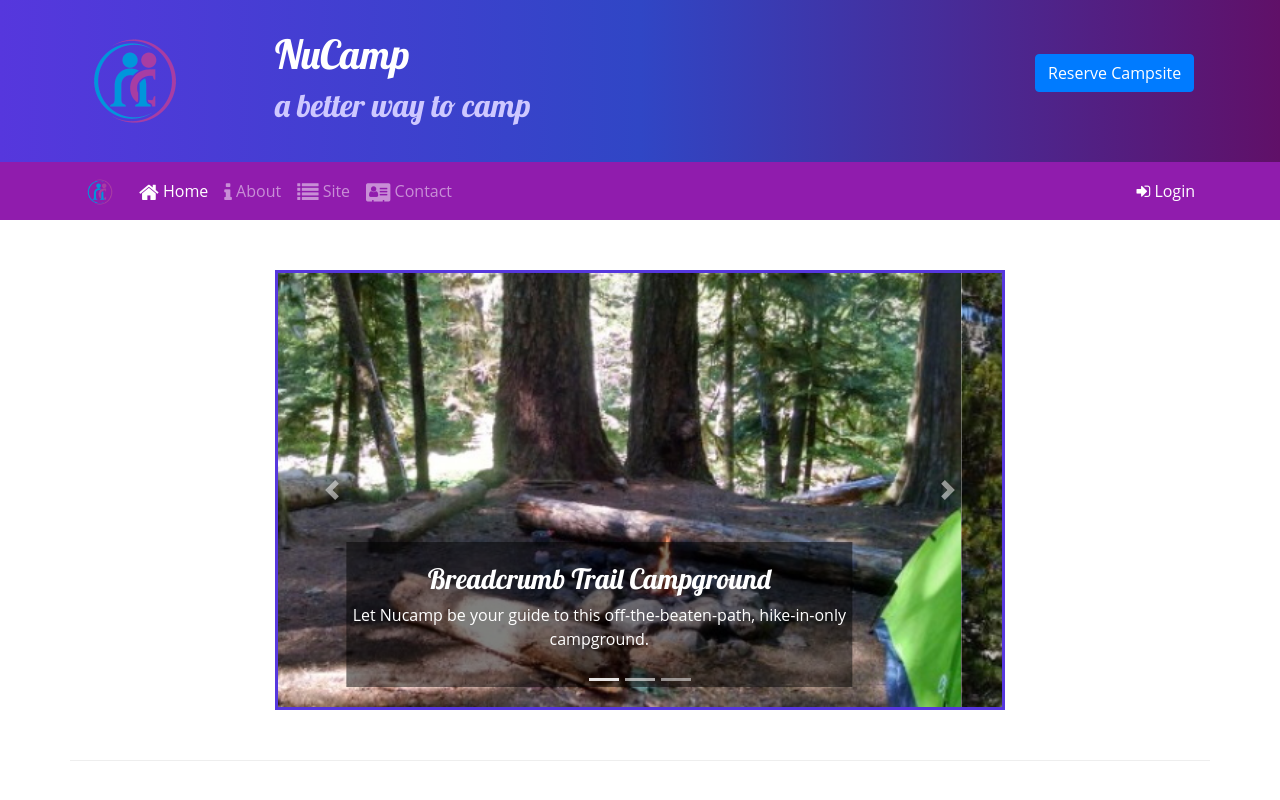
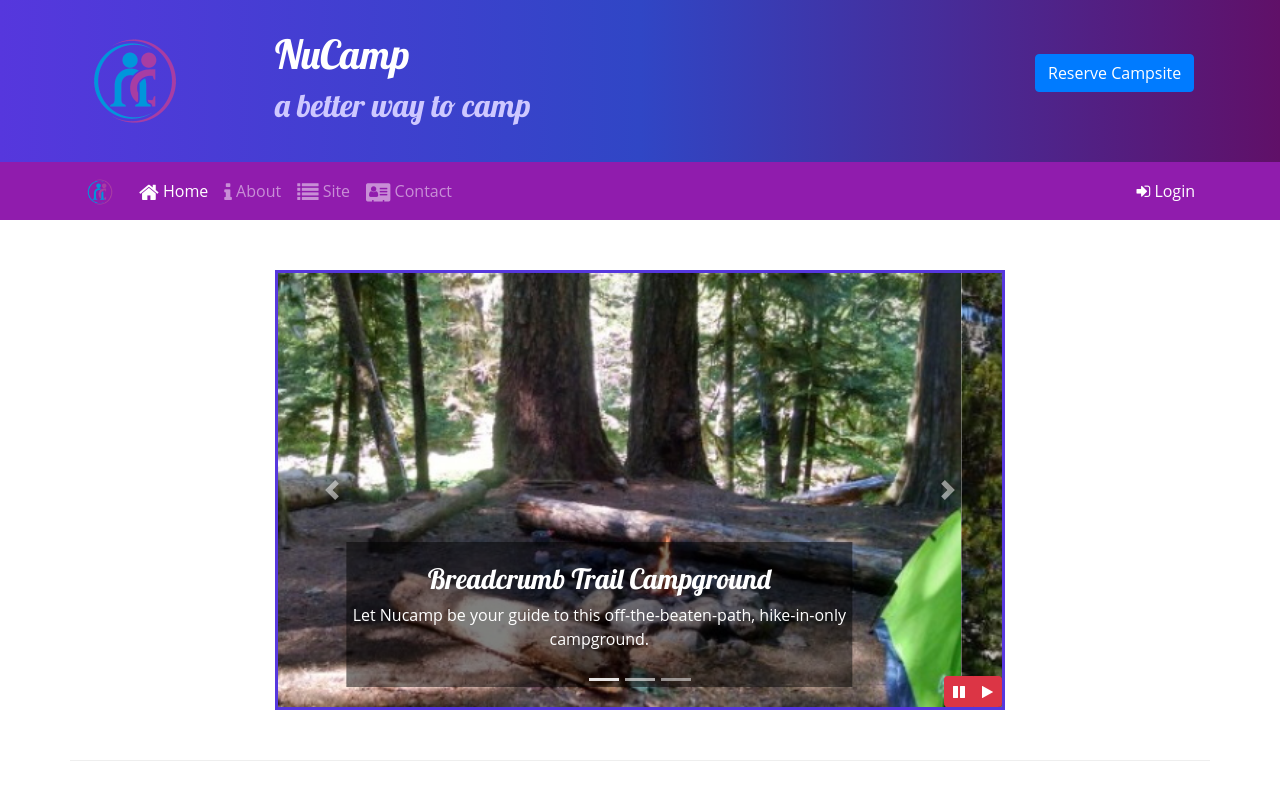
Before and after one commit to elkokemoke/nucampsite, a website: page index.html in a window 1280 px wide. Shown: the top 800 px of the page. Drawn offline with nearby package versions, Linux system fonts and the light colour scheme.

Commit message:
Bootstrap and jQuery Part 1

```diff
--- a/css/styles.css
+++ b/css/styles.css
@@ -49,3 +49,10 @@
 .carousel {
     border: solid #5637DD;
 }
+
+#carouselButton {
+    position: absolute;
+    right: 0;
+    bottom: 0;
+    z-index: 100;
+}
--- a/index.html
+++ b/index.html
@@ -163,10 +163,9 @@
     </div>
 
 
-<!--Camp Attributes and Activities-->
+<!--Carousel-->
 <div class="container">
-
-    <div class="row row-content">
+        <div class="row row-content">
         <div class="col-md-8 mx-auto">
             <div id="homeCarousel" class="carousel slide" data-ride="carousel">
                 <ol class="carousel-indicators">
@@ -212,18 +211,20 @@
                     <span class="carousel-control-next-icon"></span>
                     <span class="sr-only">Next</span>
                 </a>
+                <div class="btn-group" id="carouselButton">
+                    <button class="btn btn-danger btn-sm" id="carouselPause">
+                        <i class="fa fa-pause"></i>
+                    </button>
+                    <button class="btn btn-danger btn-sm" id="carouselPlay">
+                        <i class="fa fa-play"></i>
+                    </button>
+                </div>
             </div>
         </div>
     </div>
 </div>
 
-
-
-
-
-
-
-
+<!--Camp Attributes and Activities-->
     <div class="container">
         <div class="row row-content align-items-center"> <img class="d-flex mr-3 img-thumbnail"    src="img/breadcrumb-trail-thumb.jpg" alt="Breadcrumb Trail" />
             <div class="col-sm-4 order-sm-last col-md-3">
@@ -309,6 +310,19 @@
     <script src="node_modules/popper.js/dist/umd/popper.min.js"></script>
     <script src="node_modules/bootstrap/dist/js/bootstrap.min.js"></script>
 
+    <script>
+        $(function() {
+            $(".carousel").carousel( { interval:2000 } );
+            $("#carouselPause").click(function(){
+                $(".carousel").carousel("pause");
+            });
+            $("#carouselPlay").click(function(){
+                $(".carousel").carousel("cycle");
+            });
+        });
+
+    </script>
+
 
 
 </html>
```
